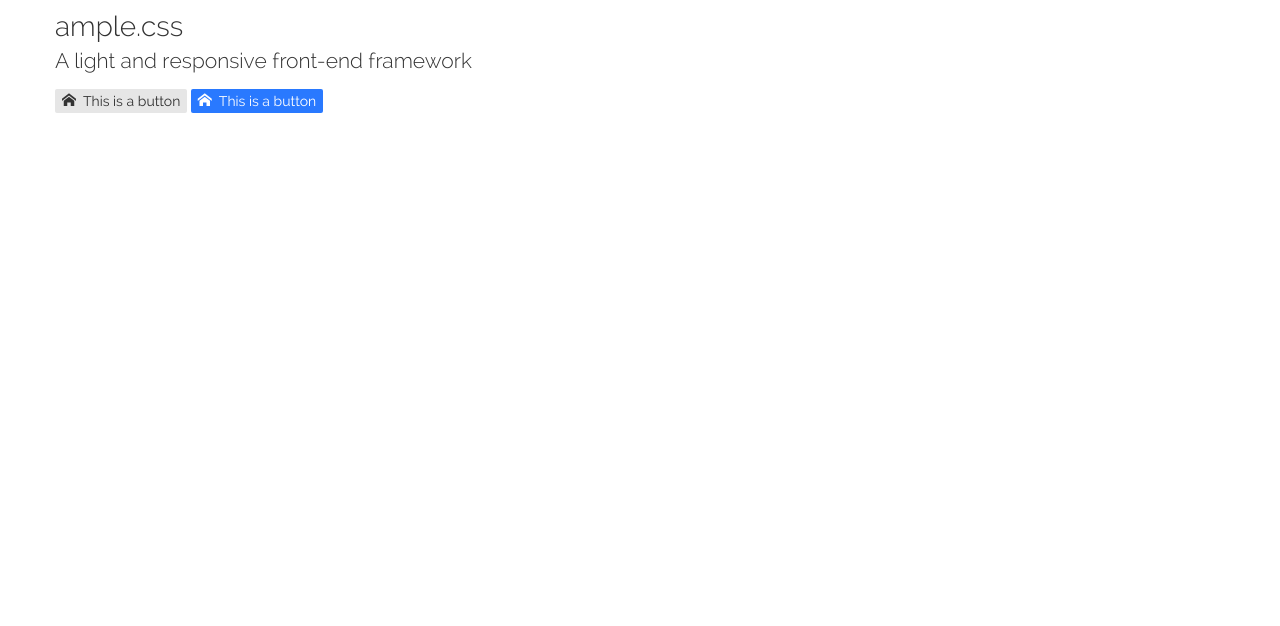
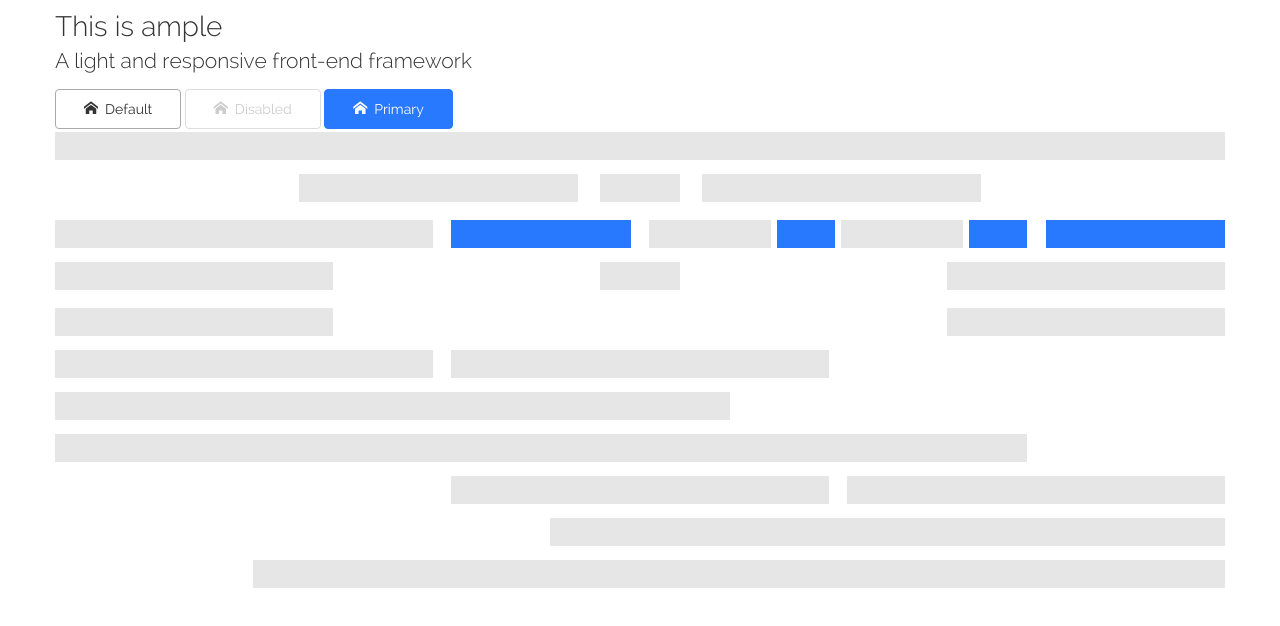
Before and after one commit to davidmogar/ample, a plain HTML site: page index.html in a window 1280 px wide. Drawn offline with Linux system fonts and the light colour scheme.

Commit message:
Add grid and changes to buttons style

```diff
--- a/index.html
+++ b/index.html
@@ -8,13 +8,69 @@
     <meta name="author" content="David Moreno-García">
     <title>ample.css</title>
     <link rel="stylesheet" type="text/css" href="sass/ample.min.css">
+    <style>
+    .columns {
+      background-color: #e6e6e6;
+      height: 2em;
+      margin-bottom: 1rem;
+    }
+    .two.columns {
+      background-color: #2979ff;
+    }
+    </style>
   </head>
   <body>
     <div class="container">
-      <h1>ample.css</h1>
+      <h1>This is ample</h1>
       <h2>A light and responsive front-end framework</h2>
-      <a class="btn" href="#"><span class="icon icon-home"></span>This is a button</a>
-      <a class="btn primary" href="#"><span class="icon icon-home"></span>This is a button</a>
+      <a class="button" href="#"><span class="icon icon-home"></span>Default</a>
+      <a class="button disabled" href="#"><span class="icon icon-home"></span>Disabled</a>
+      <a class="button primary" href="#"><span class="icon icon-home"></span>Primary</a>
+      <div class="row">
+        <div class="twelve columns"></div>
+      </div>
+      <div class="row centered">
+        <div class="three columns"></div>
+        <div class="one columns"></div>
+        <div class="three columns"></div>
+      </div>
+      <div class="row">
+        <div class="four columns"></div>
+        <div class="two columns"></div>
+        <div class="four columns" style="background-color: transparent;">
+          <div class="row">
+            <div class="four columns"></div>
+            <div class="two columns"></div>
+            <div class="four columns"></div>
+            <div class="two columns"></div>
+          </div>
+        </div>
+        <div class="two columns"></div>
+      </div>
+      <div class="row centered">
+        <div class="three columns floated left"></div>
+        <div class="one columns"></div>
+        <div class="three columns floated right"></div>
+      </div>
+      <div class="row">
+        <div class="three columns floated left"></div>
+        <div class="three columns floated right"></div>
+      </div>
+
+      <div class="row">
+        <div class="four columns"></div>
+        <div class="four columns"></div>
+
+        <div class="seven columns"></div>
+        <div class="ten columns"></div>
+      </div>
+
+      <div class="right aligned row">
+        <div class="four columns"></div>
+        <div class="four columns"></div>
+        <div class="seven columns"></div>
+        <div class="ten columns"></div>
+      </div>
     </div>
   </body>
 </html>
--- a/sass/components/_buttons.scss
+++ b/sass/components/_buttons.scss
@@ -1,9 +1,16 @@
-@mixin button-variant($color, $background-color) {
+@mixin button-variant($color, $background-color, $border-color, $enabled: true) {
+  background-color: $background-color;
+  border: 1px solid $border-color;
   color: $color;
-  background-color: $background-color;
 
-  &:hover {
-    background-color: darken($background-color, 5%);
+  @if $enabled {
+    cursor: pointer;
+
+    &:hover {
+      background-color: darken($background-color, 5%);
+    }
+  } @else {
+    cursor: default;
   }
 
   & .icon {
@@ -12,25 +19,27 @@
   }
 }
 
-.btn {
-  border: none;
-  border-radius: 2px;
-  cursor: pointer;
+.button {
+  border-radius: 4px;
   display: inline-block;
   line-height: $button-line-height;
   margin: $button-margin;
   outline: none;
-  padding: 0.3em 0.5em;
+  padding: 0.8em 2em;
   text-align: center;
   text-decoration:none;
   vertical-align: middle;
   white-space: nowrap;
 
-  @include button-variant($color-black, $color-gray);
+  @include button-variant($button-default-color, white, #aaa);
 
   -webkit-tap-highlight-color: transparent;
 }
 
-.btn.primary {
-  @include button-variant($color-white, $color-blue);
+.button.disabled {
+  @include button-variant($button-disabled-color, white, #ddd, false);
 }
+
+.button.primary {
+  @include button-variant($button-primary-color, $button-primary-bg, $button-primary-bg);
+}
--- a/sass/components/_grid.scss
+++ b/sass/components/_grid.scss
@@ -1,3 +1,9 @@
+@mixin column-width($column) {
+  & {
+    width: $single-column-width * $column + $column-margin * ($column - 1);
+  }
+}
+
 .container {
   margin: 0 auto;
   padding-left: $grid-gutter-width / 2;
@@ -6,10 +12,86 @@
   @media #{$small-devices} {
     width: $container-small;
   }
+
   @media #{$medium-devices} {
     width: $container-medium;
   }
+
   @media #{$large-devices} {
     width: $container-large;
   }
 }
+
+.row {
+  box-sizing: border-box;
+  // margin-bottom: 1rem;
+
+  &.centered {
+    text-align: center;
+    margin-left: auto;
+    margin-right: auto;
+  }
+
+  @include clearfix;
+  &:before {
+    content: " ";
+    display: table;
+  }
+
+  [class*='column'] {
+    box-sizing: border-box;
+    width: 100%;
+  }
+
+  @media #{$medium-devices} {
+    [class*='column'] {
+      float: left;
+      position: relative;
+
+      &.one { @include column-width(1); }
+      &.two { @include column-width(2); }
+      &.three { @include column-width(3); }
+      &.four { @include column-width(4); }
+      &.five { @include column-width(5); }
+      &.six { @include column-width(6); }
+      &.seven { @include column-width(7); }
+      &.eight { @include column-width(8); }
+      &.nine { @include column-width(9); }
+      &.ten { @include column-width(10); }
+      &.eleven { @include column-width(11); }
+      &.twelve { @include column-width(12); }
+
+      &.left.floated { float: left; }
+      &.right.floated { float: right; }
+    }
+
+    &.centered [class*='column'] {
+      float: none;
+      display: inline-block;
+    }
+
+    & [class*='column']:last-of-type {
+      margin-right: auto !important;
+    }
+
+    [class*='column'] {
+      margin-right: $column-margin;
+    }
+
+
+        &.right.aligned {
+          & [class*='column'] {
+            float: right;
+          }
+
+          [class*='column'] {
+            margin-right: auto;
+            margin-left: $column-margin;
+          }
+
+          & [class*='column']:last-of-type {
+            margin-left: auto !important;
+          }
+        }
+  }
+}
--- a/sass/components/_mixins.scss
+++ b/sass/components/_mixins.scss
@@ -1,3 +1,11 @@
+@mixin clearfix {
+  &:after {
+    content: "";
+    display: table;
+    clear: both;
+  }
+}
+
 @mixin font-feature-settings($value) {
   font-feature-settings: $value;
   -moz-font-feature-settings: $value + "=1";
--- a/sass/components/_variables.scss
+++ b/sass/components/_variables.scss
@@ -1,12 +1,20 @@
-/* Buttons */
-$button-line-height: 1.1rem;
-$button-margin: 0.2em 0;
-
 /* Colors */
 $color-black: #333;
 $color-blue: #2979ff;
+$color-dark-gray: #cdcdcd;
 $color-gray: #e6e6e6;
+$color-light-gray: #f5f5f5;
 $color-white: #fff;
+
+/* Buttons */
+$button-default-bg: $color-gray;
+$button-default-color: $color-black;
+$button-disabled-bg: $color-light-gray;
+$button-disabled-color: $color-dark-gray;
+$button-primary-bg: $color-blue;
+$button-primary-color: $color-white;
+$button-line-height: 1.1rem;
+$button-margin: 0.2em 0;
 
 /* Fonts */
 $font-raleway: "Raleway";
@@ -18,9 +26,13 @@ $font-icomoon-path: "../fonts/icomoon.ttf";
 /* Grid */
 $grid-gutter-width: 30px;
 
-$container-small: 720 + $grid-gutter-width;
-$container-medium: 940 + $grid-gutter-width;
+$container-small: 720px + $grid-gutter-width;
+$container-medium: 940px + $grid-gutter-width;
 $container-large: 1140px + $grid-gutter-width;
+
+$grid-max-colums: 12;
+$column-margin: 1.6%;
+$single-column-width: (100 - ($column-margin * ($grid-max-colums - 1))) / $grid-max-colums;
 
 /* Media queries */
 $small-screen: 768px;
```
Also changed, not shown: sass/ample.min.css.
